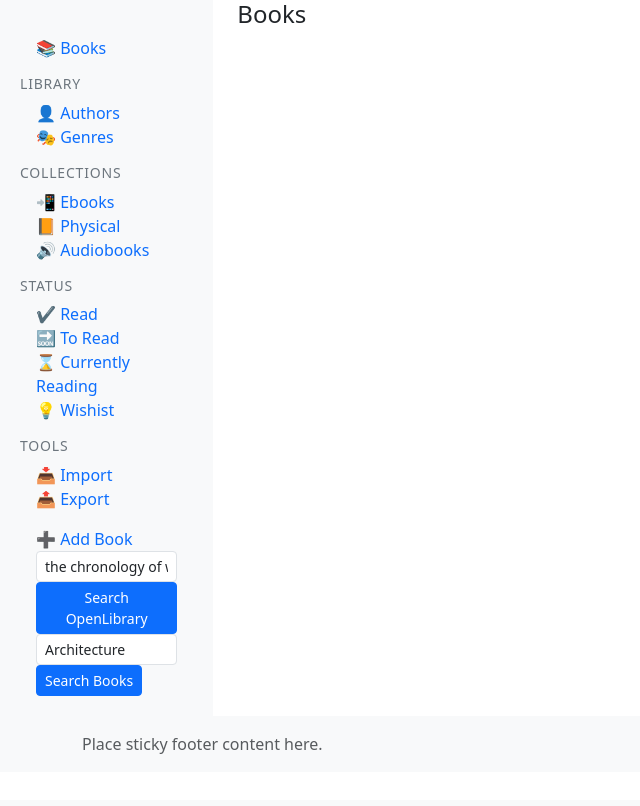
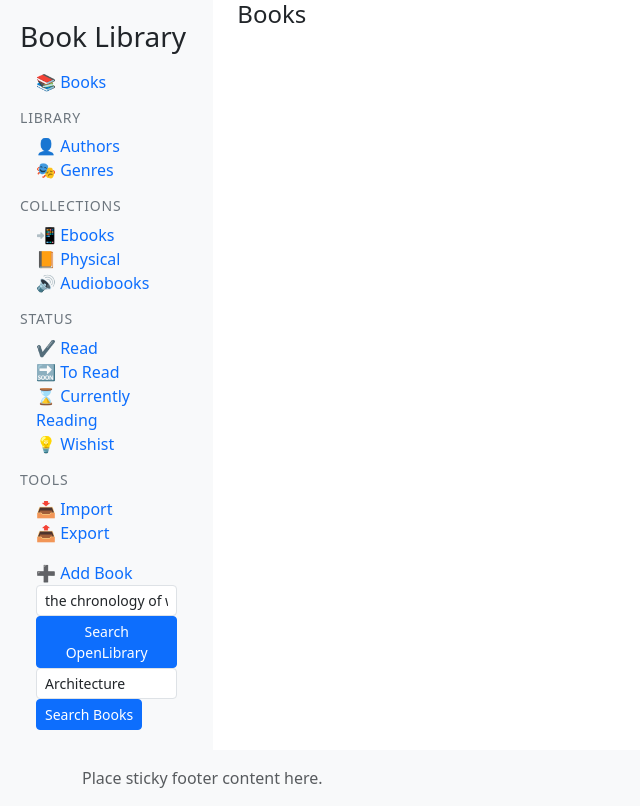
Before and after one commit to jborza/booklibrary, a Flask app: page /books/ in a window 1280 px wide. Shown: the whole page, without its empty margins (0-640 px from the left). Before the commit the page ends 754 px from the top, so only its background shows below. Run offline with Flask 3, Linux system fonts and the light colour scheme.

Commit message:
added app title to menu top

```diff
--- a/templates/base.html
+++ b/templates/base.html
@@ -26,7 +26,9 @@
     </div>
     <div class="container-fluid">
         <div class="row">
+
             <nav class="col-md-3 col-lg-2 d-md-block sidebar">
+                <h3>Book Library</h3>
                 {% from "menu.html" import display_menu %}
                 {{ display_menu(menu_sections=menu_sections) }}
             </nav>
```
